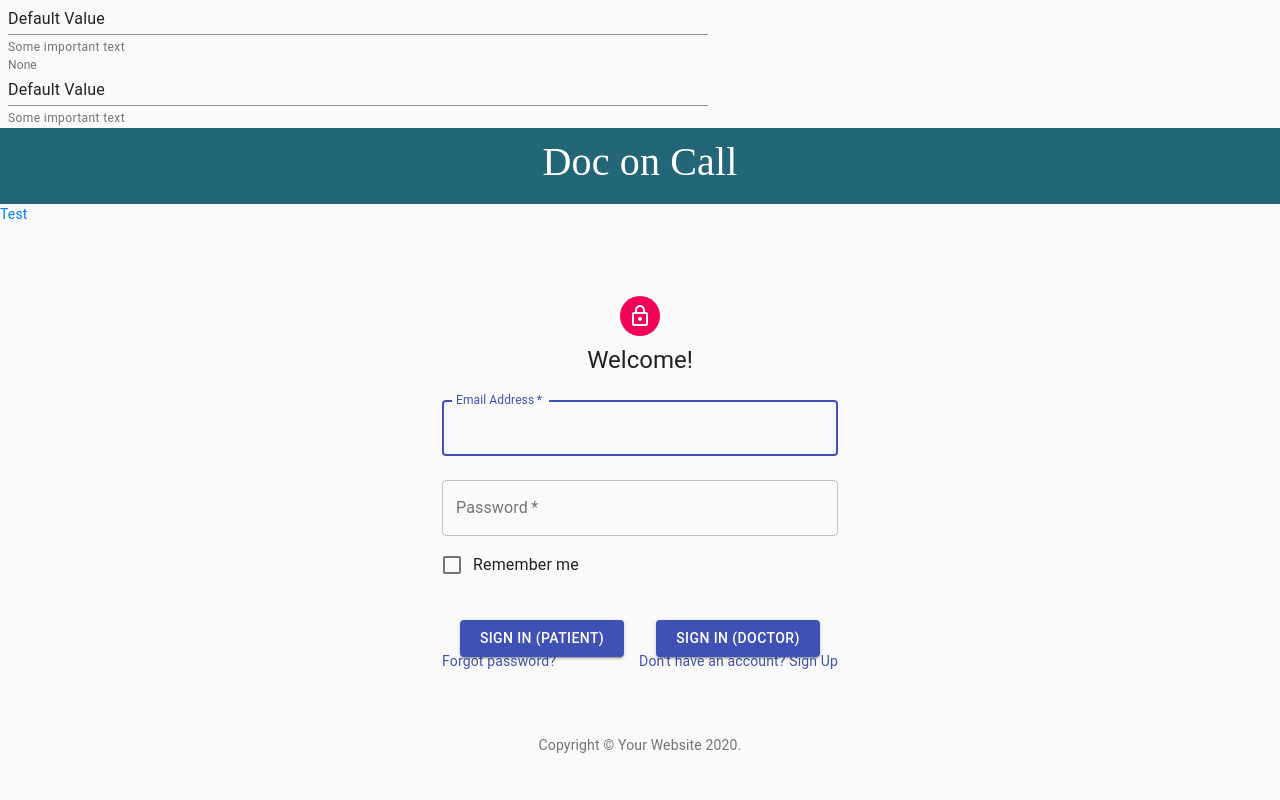
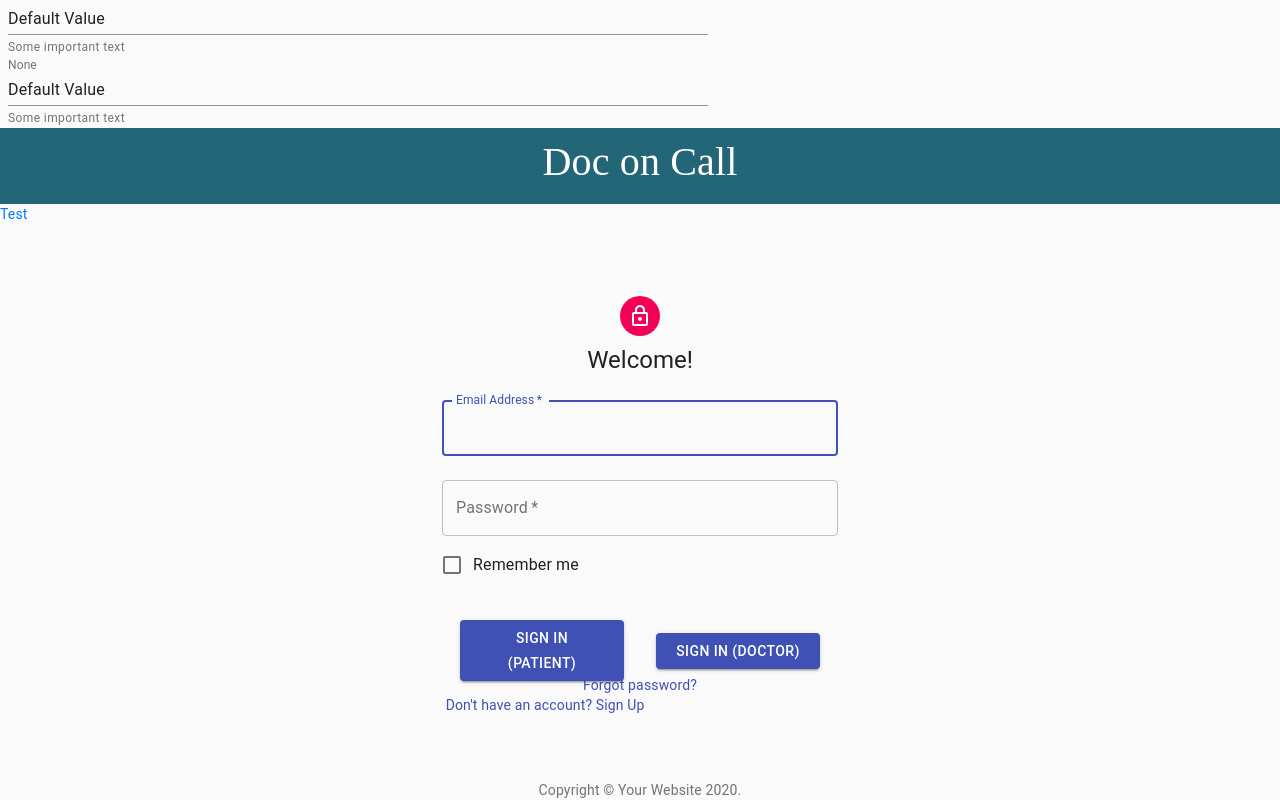
Before and after one commit to ajaysharma2001/Doc-on-Call, a React (Create React App) app in the folder doc-on-call/: page / in a window 1280 px wide. Shown: the part 297-1097 px from the top of the page. Before the commit the page ends 1052 px from the top, so only its background shows below. Built offline with nearby package versions, Linux system fonts and the light colour scheme; what opentok-react would draw is missing.

Commit message:
login
aligned

```diff
--- /dev/null
+++ b/doc-on-call/src/Login.css
@@ -0,0 +1,5 @@
+.footer {
+    text-align: center;
+    justify-content: center;
+    align-items: center;
+}
--- a/doc-on-call/src/Login.js
+++ b/doc-on-call/src/Login.js
@@ -12,6 +12,7 @@ import LockOutlinedIcon from '@material-ui/icons/LockOutlined';
 import Typography from '@material-ui/core/Typography';
 import { makeStyles } from '@material-ui/core/styles';
 import Container from '@material-ui/core/Container';
+import './Login.css';
 
 function Copyright() {
   return (
@@ -47,6 +48,7 @@ const useStyles = makeStyles(theme => ({
     margin: theme.spacing(3, 2, 2),
     justifyContent: 'center',
     alignItems: 'center',
+    display: 'flex-inline',
   },
   boxes: {
     display: 'flex',
@@ -55,12 +57,12 @@ const useStyles = makeStyles(theme => ({
     justifyContent: 'center',
     padding: 2,
   },
+  forgot: {
+    marginTop: theme.spacing(-3),
+    textAlign: 'center',
+  },
   bottom: {
-    marginTop: theme.spacing(-3),
-    display: 'flex',
-    flexDirection: 'column',
-    justifyContent: 'center',
-    alignItems: 'center',
+    alignContent: 'center',
   },
 }));
 
@@ -71,12 +73,8 @@ export default function SignIn() {
     <Container component="main" maxWidth="xs">
       <CssBaseline />
       <div className={classes.paper}>
-        <Avatar className={classes.avatar}>
-          <LockOutlinedIcon />
-        </Avatar>
-        <Typography component="h1" variant="h5">
-          Welcome!
-        </Typography>
+        <Avatar className={classes.avatar}><LockOutlinedIcon /></Avatar>
+        <Typography component="h1" variant="h5">Welcome!</Typography>
         <form className={classes.form} noValidate>
           <TextField
             variant="outlined"
@@ -107,40 +105,15 @@ export default function SignIn() {
         </form>
       </div>
       <div className={classes.boxes}>
-        <Button
-            type="submit"
-            fullWidth
-            variant="contained"
-            color="primary"
-            className={classes.submit}
-        >
-            Sign In (Patient)
-        </Button>
-
-        <Button
-            type="submit"
-            fullWidth
-            variant="contained"
-            color="primary"
-            className={classes.submit}
-        >
-            Sign In (Doctor)
-        </Button>
+        <Button type="submit" fullWidth variant="contained" color="primary" className={classes.submit}>Sign In<br></br>(Patient)</Button>
+        <Button type="submit" fullWidth variant="contained" color="primary" className={classes.submit}>Sign In (Doctor)</Button>
       </div>
 
-      <div className={classes.bottom}>
-          <Grid container>
-            <Grid item xs>
-              <Link href="#" variant="body2">
-                Forgot password?
-              </Link>
-            </Grid>
-            <Grid item>
-              <Link href="#" variant="body2">
-                {"Don't have an account? Sign Up"}
-              </Link>
-            </Grid>
-          </Grid>
+      <div className={classes.forgot}>
+          <Grid container><Grid item xs><Link href="#" variant="body2">Forgot password?</Link></Grid></Grid>
+      </div>
+      <div class="footer">
+          <Grid container><Grid item> <Link href="#" variant="body2">{"Don't have an account? Sign Up"}</Link></Grid></Grid>
       </div>
       <Box mt={8}>
         <Copyright />
```
Also changed, not shown: 1 other file (tests, documents, lock files or other folders).
